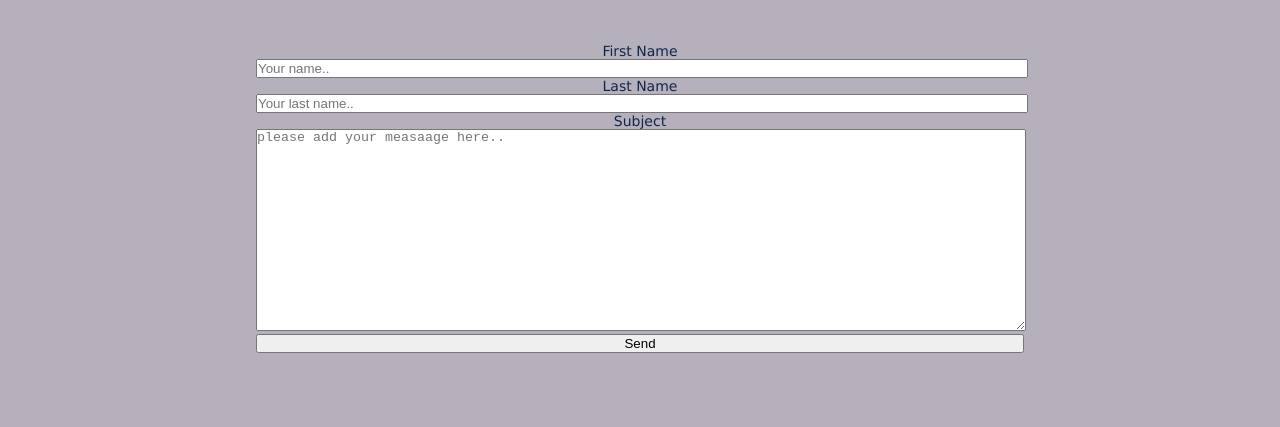
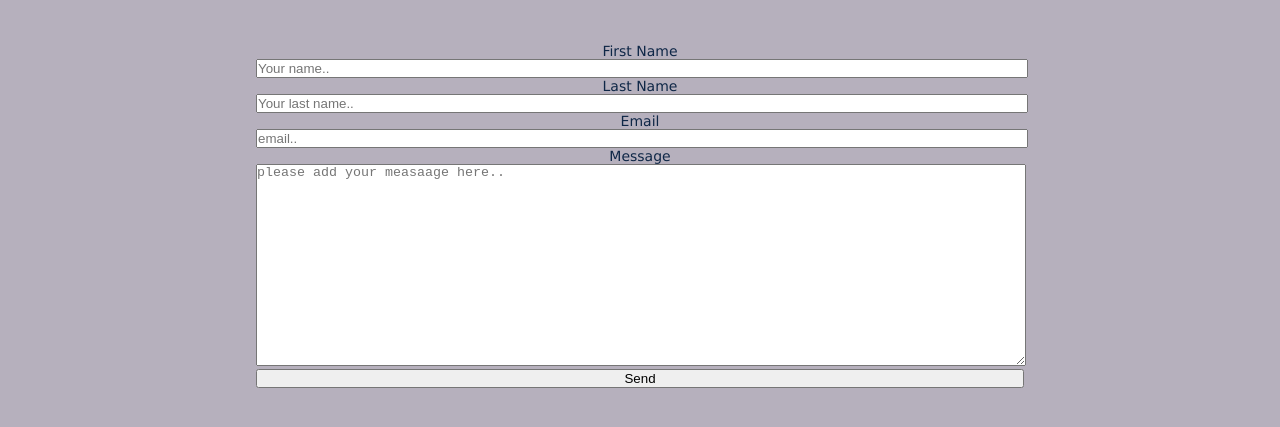
Before and after one commit to Quaczoreq/portfolio, a plain HTML site: page contact.html in a window 1280 px wide. Shown: the part 315-742 px from the top of the page. Drawn offline with Linux system fonts and the light colour scheme.

Commit message:
update04

```diff
--- a/assets/styles/pgcontent.css
+++ b/assets/styles/pgcontent.css
@@ -94,7 +94,7 @@ img {
     text-align:center;
     border: none;
     border-radius: 12px;
-    outline: none;
+    outline:none;
     transition: 0.4s;
 
   }
--- a/contact.html
+++ b/contact.html
@@ -10,7 +10,7 @@
 
 <body>
    <div class="nav-main">
-        <div class="nav-link a hover ">
+        <div class="nav-link a hover">
              <ul>
                 <li><a href="index.html">info</a></li>
                 <li><a href="gallery.html">gallery</a></li>
@@ -34,7 +34,9 @@
             <input type="text" id="fname" name="firstname" placeholder="Your name..">
         <label for="lname">Last Name</label>
             <input type="text" id="lname" name="lastname" placeholder="Your last name..">
-        <label for="subject">Subject</label>
+            <label for="fname" >Email</label>
+            <input type="text" id="fname" name="firstname" placeholder="email..">
+        <label for="subject">Message</label>
             <textarea id="subject" name="subject" placeholder="please add your measaage here.." style="height:200px"></textarea>
         <input type="submit" value="Send">
     </form>
```
Also changed, not shown: events.html (+1 -0 lines).
